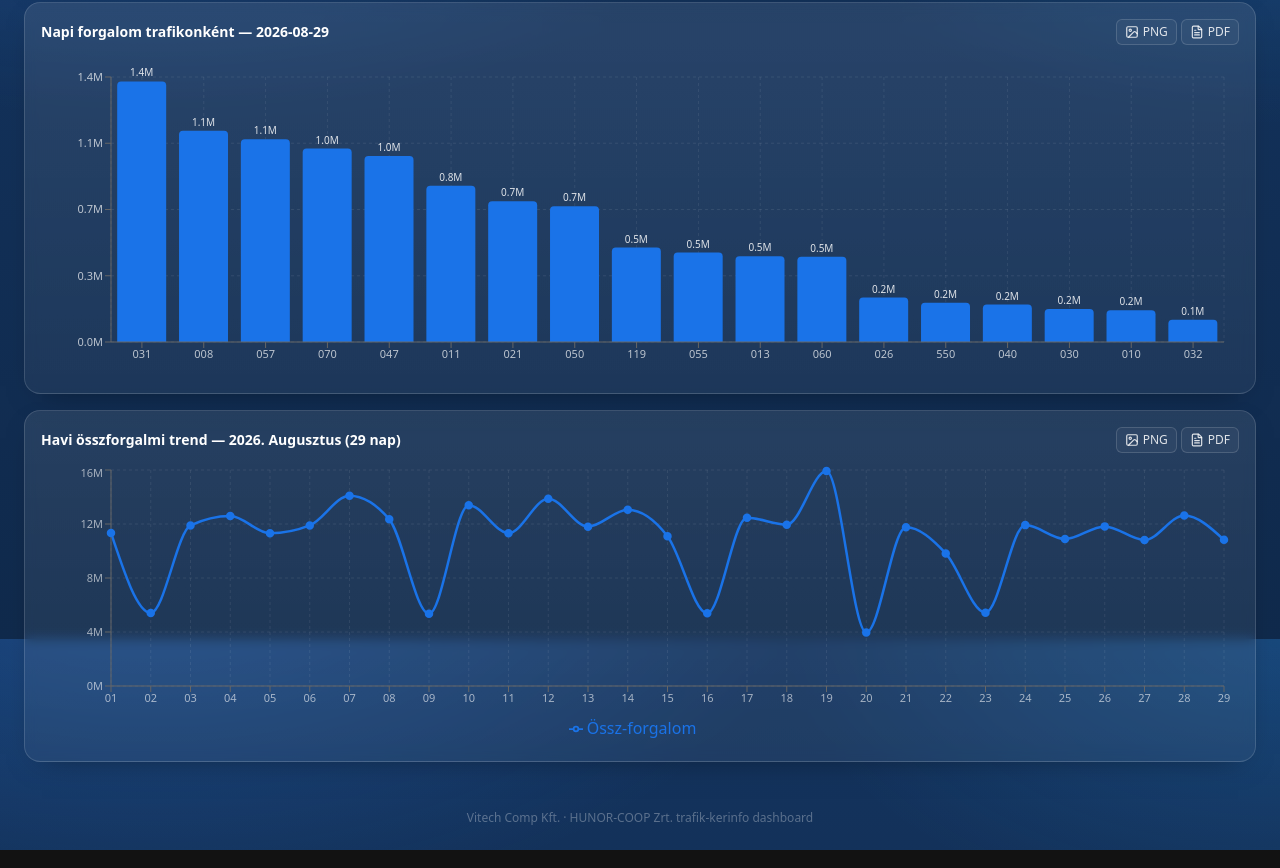
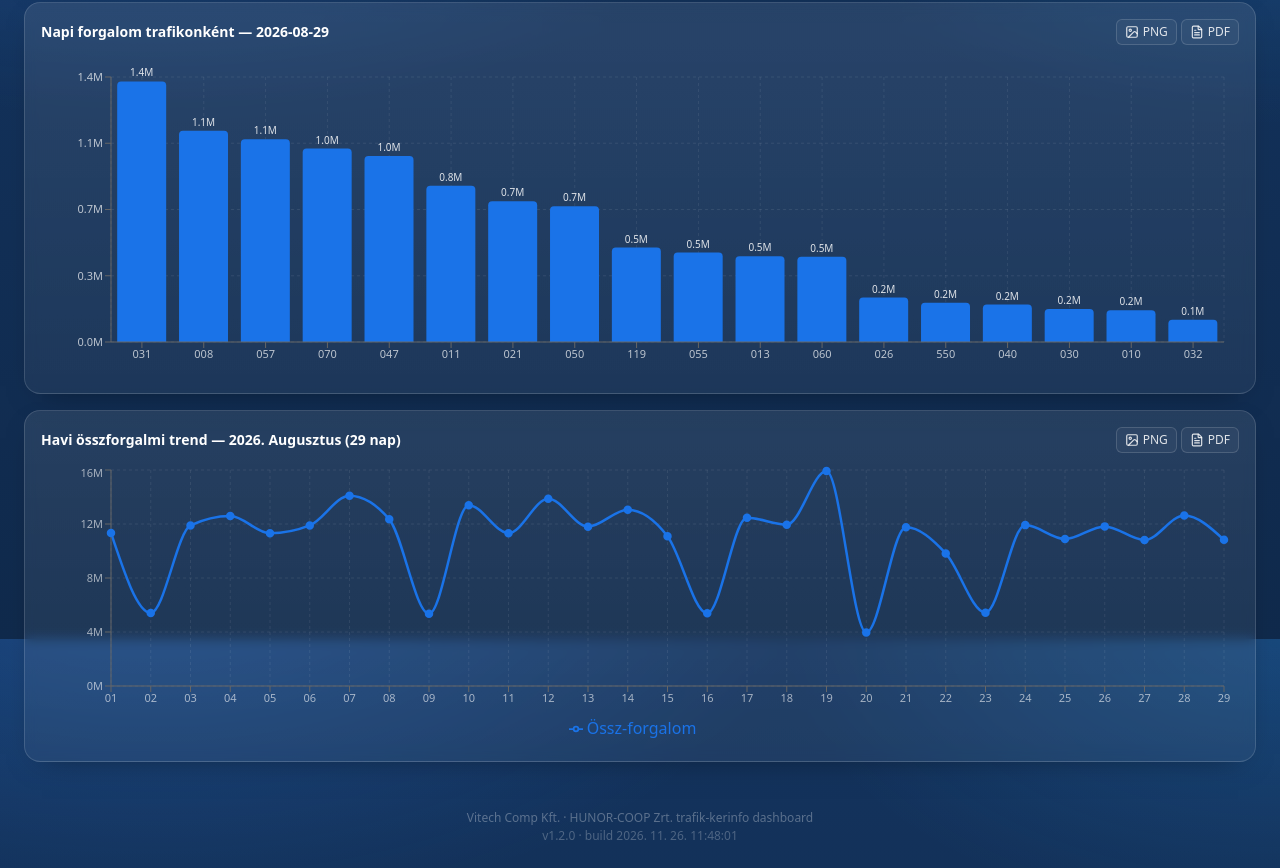
Before and after one commit to vitechcompkft-bot/hunor-trafik-kerinfo, a Next.js app: page / in a window 1280 px wide. Shown: the part 961-1829 px from the top of the page. Built offline with nearby package versions, Linux system fonts and the light colour scheme.

Commit message:
Verzió v1.2.0 + build-time a footerben (látjuk melyik build fut)

```diff
--- a/app/page.tsx
+++ b/app/page.tsx
@@ -122,8 +122,12 @@ export default function Home() {
           </>
         )}
 
-        <footer className="text-center text-xs text-white/30 pt-8">
-          Vitech Comp Kft. · HUNOR-COOP Zrt. trafik-kerinfo dashboard
+        <footer className="text-center text-xs text-white/30 pt-8 space-y-0.5">
+          <div>Vitech Comp Kft. · HUNOR-COOP Zrt. trafik-kerinfo dashboard</div>
+          <div className="text-white/25">
+            v{process.env.NEXT_PUBLIC_APP_VERSION}
+            {process.env.NEXT_PUBLIC_BUILD_TIME && <> · build {new Date(process.env.NEXT_PUBLIC_BUILD_TIME).toLocaleString("hu-HU")}</>}
+          </div>
         </footer>
       </div>
     </main>
--- a/next.config.ts
+++ b/next.config.ts
@@ -3,6 +3,10 @@ import type { NextConfig } from "next";
 // Vercel deploy - nincs basePath, dinamikus SSR is működhet
 const nextConfig: NextConfig = {
   images: { unoptimized: true },
+  env: {
+    NEXT_PUBLIC_APP_VERSION: "1.2.0",
+    NEXT_PUBLIC_BUILD_TIME: new Date().toISOString(),
+  },
 };
 
 export default nextConfig;
```
